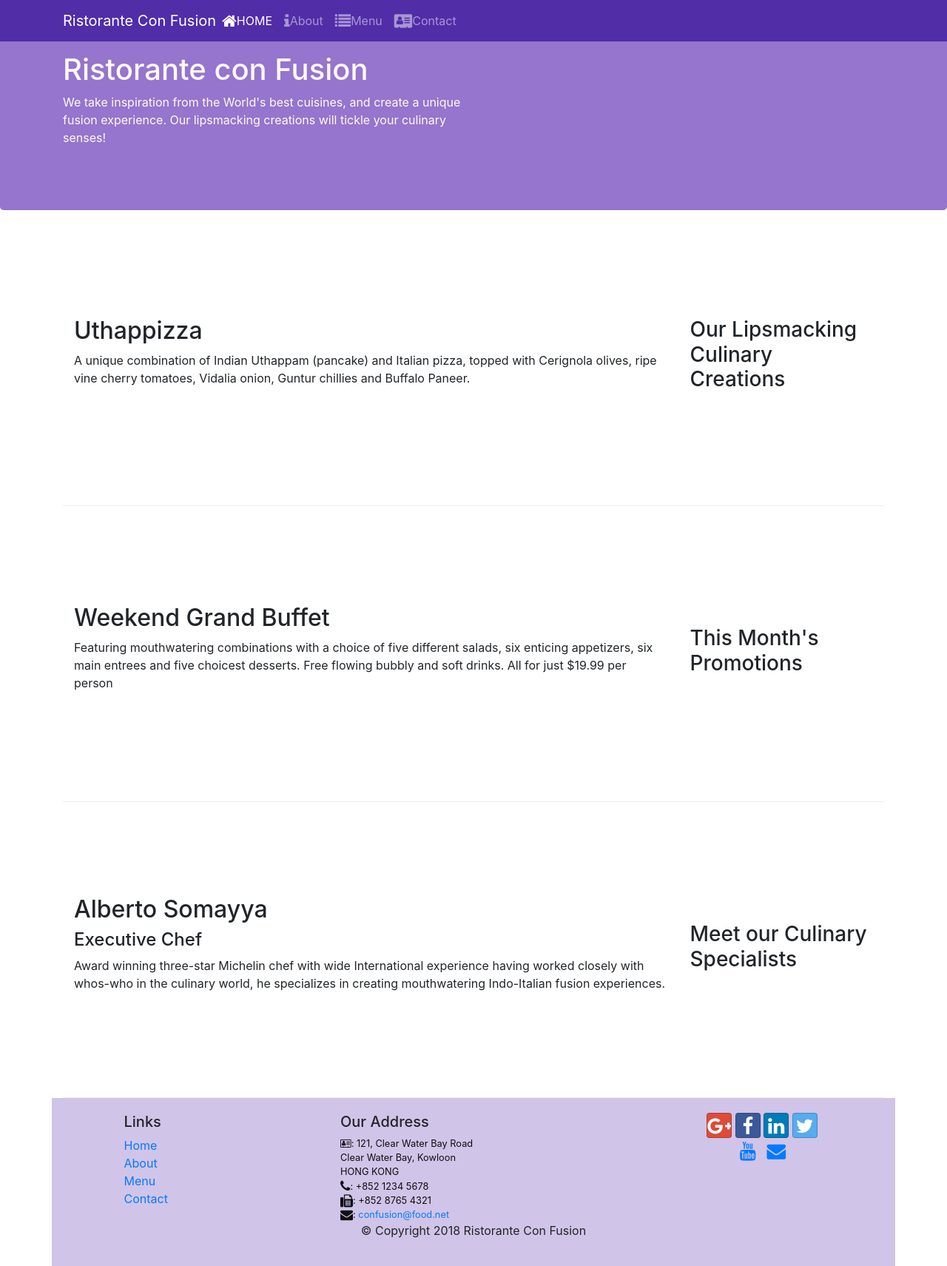
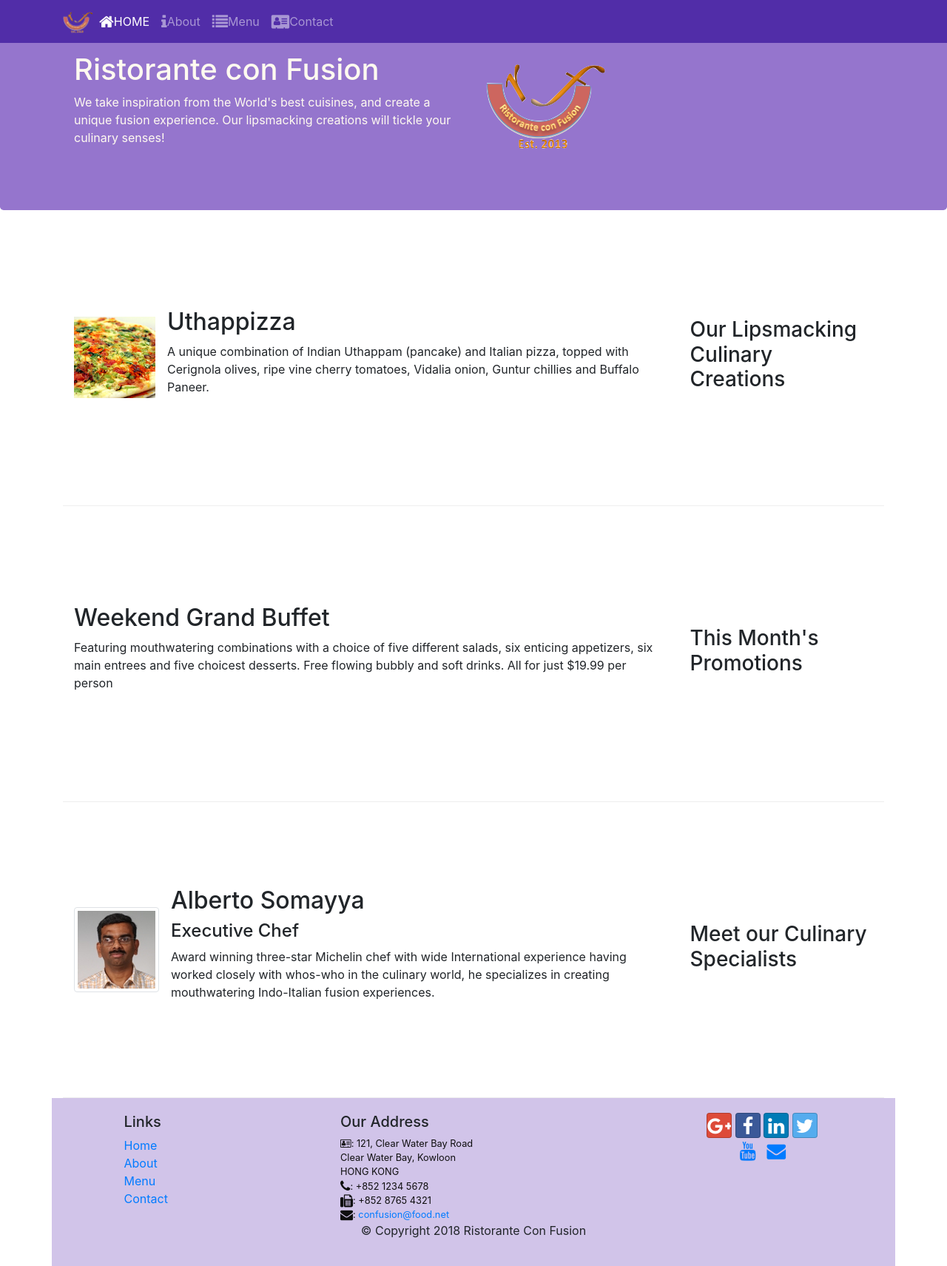
Before and after one commit to prathapnsvr/Bootstrap4Intro, a website: page index.html in a window 1280 px wide. Shown: the whole page at 74% size. Drawn offline with nearby package versions, Linux system fonts and the light colour scheme.

Commit message:
Images and Media

```diff
--- a/index.html
+++ b/index.html
@@ -22,7 +22,7 @@
             <button class="navbar-toggler" type="button" data-toggle="collapse" data-target="#Navbar">
                     <span class="navbar-toggler-icon"></span>
             </button>
-           <a class="navbar-brand mr-auto" href="#">Ristorante Con Fusion</a>
+           <a class="navbar-brand mr-auto" href="#"><img src="img/logo.png" height="30" width="41"></a>
            <div class="collapse navbar-collapse mr-auto" id="Navbar">
                 <ul class="navbar-nav mr-auto">
                     <li class="nav-item active"><a class="nav-link" href="#"><span class="fa fa-home fa-lg"></span>HOME</a></li>
@@ -35,14 +35,15 @@
 
     </nav>
 
-    <header class="jumbotron row-header">
+    <header class="jumbotron">
         <div class="container">
-            <div class="row">
+            <div class="row row-header">
                 <div class="col-12 col-sm-6">
                     <h1>Ristorante con Fusion</h1>
                     <p>We take inspiration from the World's best cuisines, and create a unique fusion experience. Our lipsmacking creations will tickle your culinary senses!</p>
                 </div>
-                <div class="col-12 col-sm">
+                <div class="col-12 col-sm align-self-center">
+                    <img src="img/logo.png" class="img-fluid">
                 </div>
             </div>
         </div>
@@ -54,8 +55,13 @@
                 <h3>Our Lipsmacking Culinary Creations</h3>
             </div>
             <div class="col col-sm order-sm-first col-md">
-                <h2>Uthappizza</h2>
-                <p class="d-none d-sm-block">A unique combination of Indian Uthappam (pancake) and Italian pizza, topped with Cerignola olives, ripe vine cherry tomatoes, Vidalia onion, Guntur chillies and Buffalo Paneer.</p>
+                <div class="media">
+                    <img class="d-flex mr-3 img-thumbail align-self-center" src="img/uthappizza.png" alt="Uthappizza">
+                    <div class="media-body">
+                        <h2>Uthappizza</h2>
+                        <p class="d-none d-sm-block">A unique combination of Indian Uthappam (pancake) and Italian pizza, topped with Cerignola olives, ripe vine cherry tomatoes, Vidalia onion, Guntur chillies and Buffalo Paneer.</p>
+                    </div>
+                </div>
             </div>
         </div>
 
@@ -75,9 +81,14 @@
                 <h3>Meet our Culinary Specialists</h3>
             </div>
             <div class="col col-sm order-sm-first col-md">
-                <h2>Alberto Somayya</h2>
-                <h4>Executive Chef</h4>
-                <p class="d-none d-sm-block">Award winning three-star Michelin chef with wide International experience having worked closely with whos-who in the culinary world, he specializes in creating mouthwatering Indo-Italian fusion experiences. </p>
+                <div class="media">
+                    <img class="d-flex mr-3 img-thumbnail align-self-center" src="img/alberto.png" alt="Alberto">
+                    <div class="media-body">
+                        <h2>Alberto Somayya</h2>
+                        <h4>Executive Chef</h4>
+                        <p class="d-none d-sm-block">Award winning three-star Michelin chef with wide International experience having worked closely with whos-who in the culinary world, he specializes in creating mouthwatering Indo-Italian fusion experiences. </p>
+                    </div>
+                </div>
             </div>
         </div>
     </div>
```
Also changed, not shown: aboutus2.html (+3 -4 lines), contactus.html (+8 -7 lines), img/alberto.png (added), img/buffet.png (added), img/logo.png (added), img/uthappizza.png (added), 1 other file.
